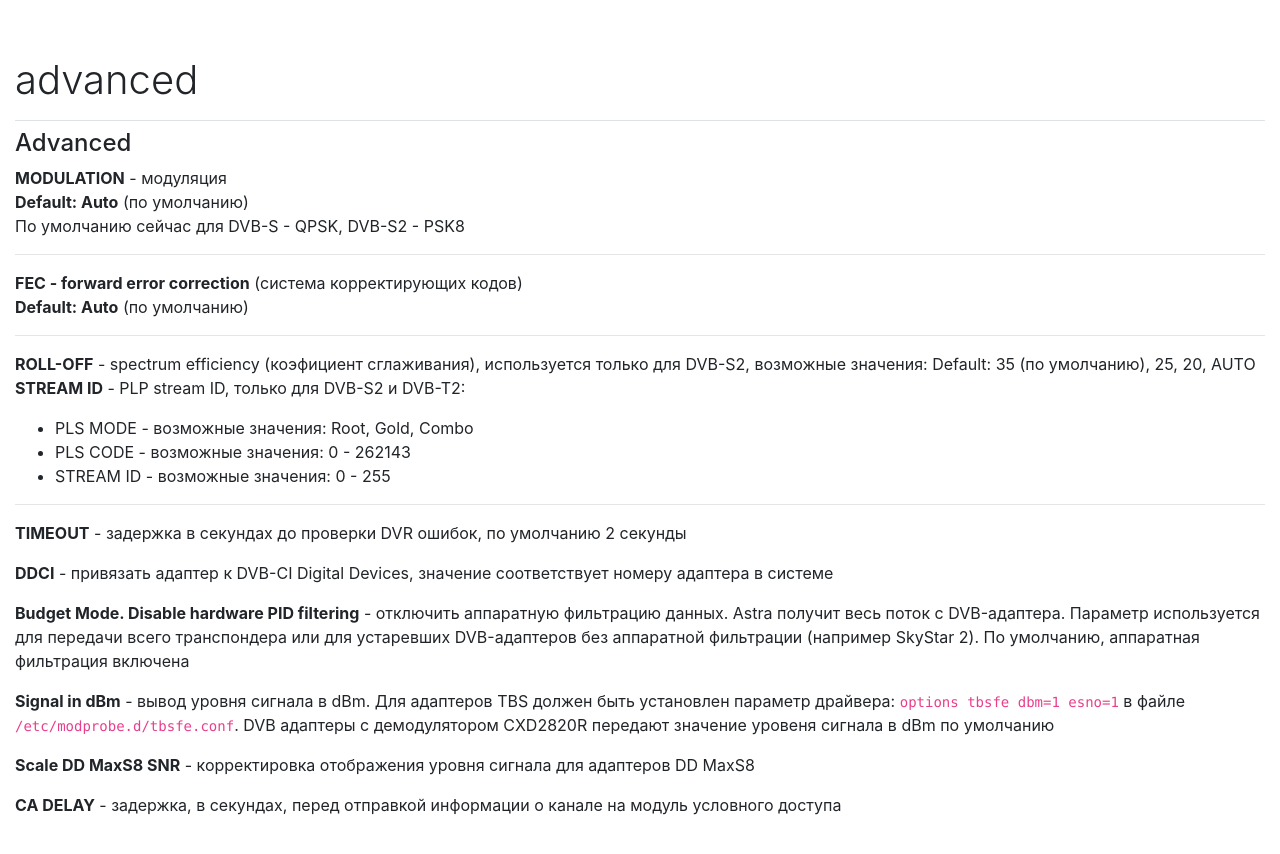
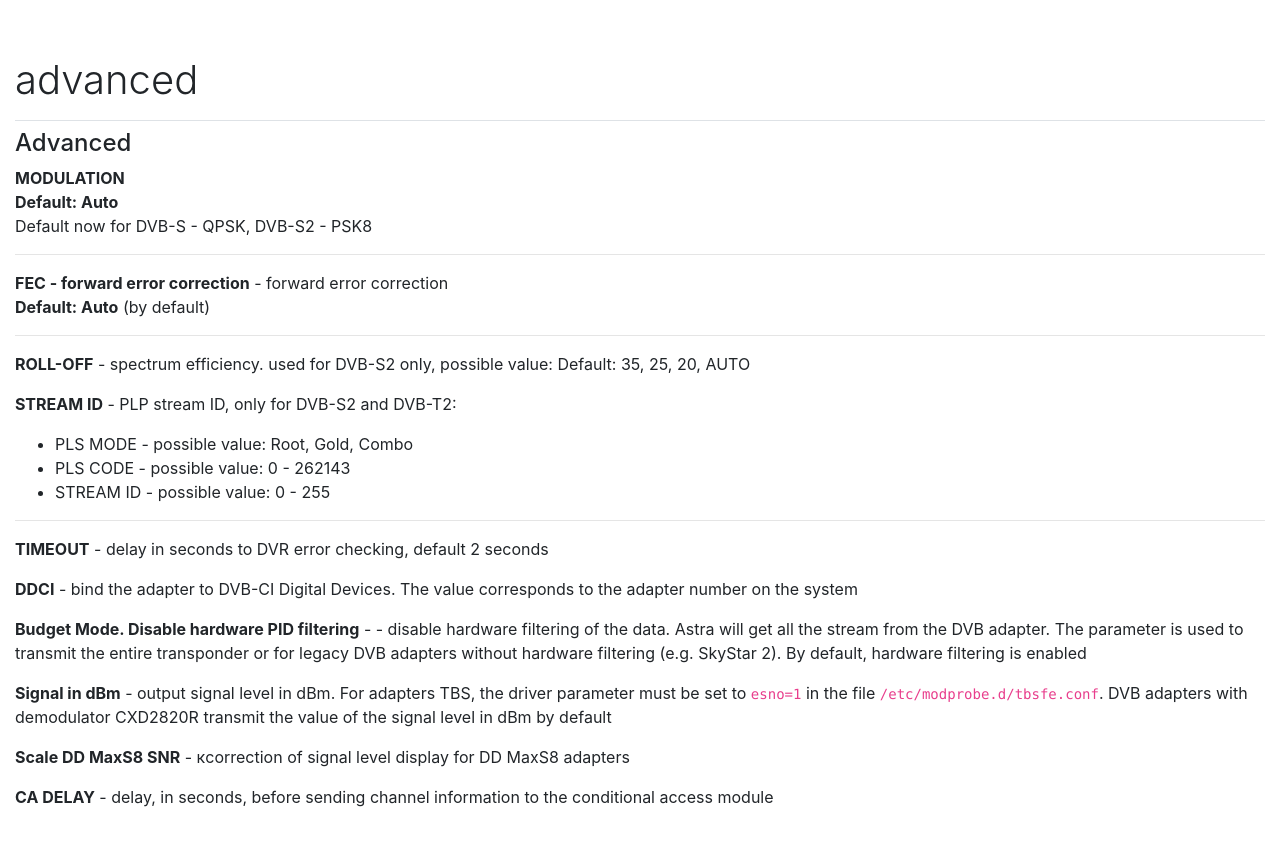
Before and after one commit to ramzes1401ss3/cesbo-www, a Jekyll site: the page built from en/docs/astra-5-64/adapter/advanced.md, in a window 1280 px wide. Shown: the top 854 px of the page. Built offline with Jekyll 4.4.1, drawn with Linux system fonts in a browser that asks for light colours.

Commit message:
Update advanced.md

```diff
--- a/en/docs/astra-5-64/adapter/advanced.md
+++ b/en/docs/astra-5-64/adapter/advanced.md
@@ -1,38 +1,39 @@
 ---
 layout: frame
-lang: ru
+lang: en
 title:  advanced
 ---
 
 #### Advanced
 
-**MODULATION** - модуляция
-**Default: Auto** (по умолчанию)
-По умолчанию сейчас для DVB-S - QPSK, DVB-S2 - PSK8
+**MODULATION**
+**Default: Auto**
+Default now for DVB-S - QPSK, DVB-S2 - PSK8
 
 ---
 
-**FEC - forward error correction** (система корректирующих кодов)
-**Default: Auto** (по умолчанию)
+**FEC - forward error correction** - forward error correction
+**Default: Auto** (by default)
 
 ---
 
-**ROLL-OFF** - spectrum efficiency (коэфициент сглаживания), используется только для DVB-S2, возможные значения: Default: 35 (по умолчанию), 25, 20, AUTO
-**STREAM ID** - PLP stream ID, только для DVB-S2 и DVB-T2:
-- PLS MODE - возможные значения: Root, Gold, Combo
-- PLS CODE - возможные значения: 0 - 262143
-- STREAM ID - возможные значения: 0 - 255
+**ROLL-OFF** - spectrum efficiency. used for DVB-S2 only, possible value: Default: 35, 25, 20, AUTO
+
+**STREAM ID** - PLP stream ID, only for DVB-S2 and DVB-T2:
+- PLS MODE -  possible value:  Root, Gold, Combo
+- PLS CODE -  possible value:  0 - 262143
+- STREAM ID -  possible value:  0 - 255
 
 ---
 
-**TIMEOUT** - задержка в секундах до проверки DVR ошибок, по умолчанию 2 секунды
+**TIMEOUT** - delay in seconds to DVR error checking, default 2 seconds
 
-**DDCI** - привязать адаптер к DVB-CI Digital Devices, значение соответствует номеру адаптера в системе
+**DDCI** - bind the adapter to DVB-CI Digital Devices. The value corresponds to the adapter number on the system
 
-**Budget Mode. Disable hardware PID filtering** - отключить аппаратную фильтрацию данных. Astra получит весь поток с DVB-адаптера. Параметр используется для передачи всего транспондера или для устаревших DVB-адаптеров без аппаратной фильтрации (например SkyStar 2). По умолчанию, аппаратная фильтрация включена
+**Budget Mode. Disable hardware PID filtering** - - disable hardware filtering of the data. Astra will get all the stream from the DVB adapter. The parameter is used to transmit the entire transponder or for legacy DVB adapters without hardware filtering (e.g. SkyStar 2). By default, hardware filtering is enabled
 
-**Signal in dBm** - вывод уровня сигнала в dBm. Для адаптеров TBS должен быть установлен параметр драйвера: `options tbsfe dbm=1 esno=1` в файле `/etc/modprobe.d/tbsfe.conf`. DVB адаптеры с демодулятором CXD2820R передают значение уровеня сигнала в dBm по умолчанию
+**Signal in dBm** - output signal level in dBm. For adapters TBS, the driver parameter must be set to `esno=1` in the file `/etc/modprobe.d/tbsfe.conf`. DVB adapters with demodulator CXD2820R transmit the value of the signal level in dBm by default
 
-**Scale DD MaxS8 SNR** - корректировка отображения уровня сигнала для адаптеров DD MaxS8
+**Scale DD MaxS8 SNR** - кcorrection of signal level display for DD MaxS8 adapters
 
-**CA DELAY** - задержка, в секундах, перед отправкой информации о канале на модуль условного доступа
+**CA DELAY** - delay, in seconds, before sending channel information to the conditional access module
```
